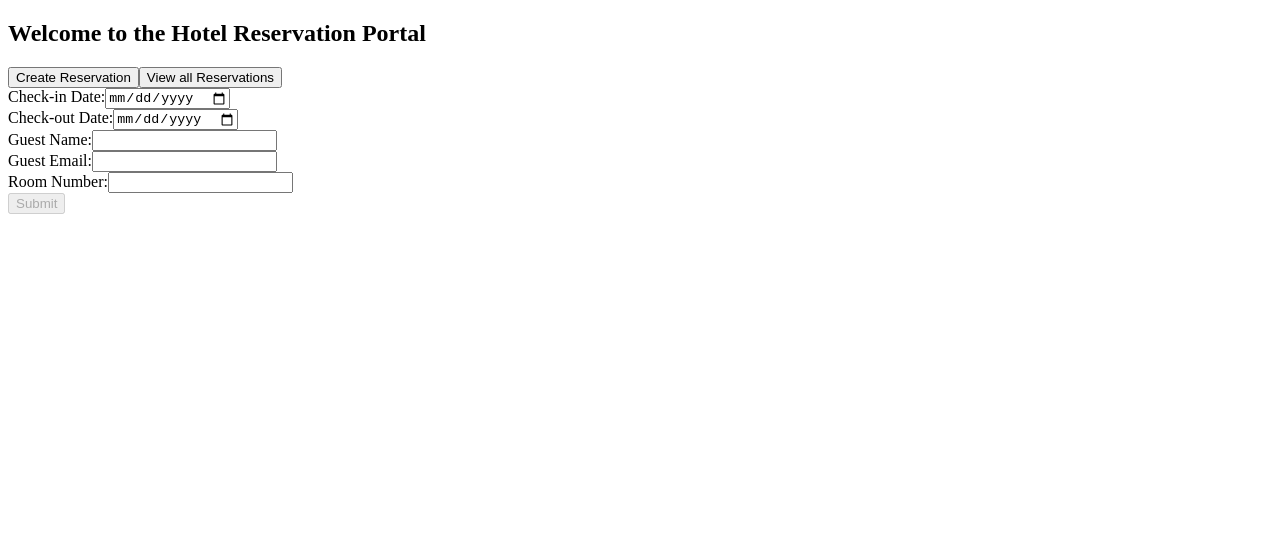
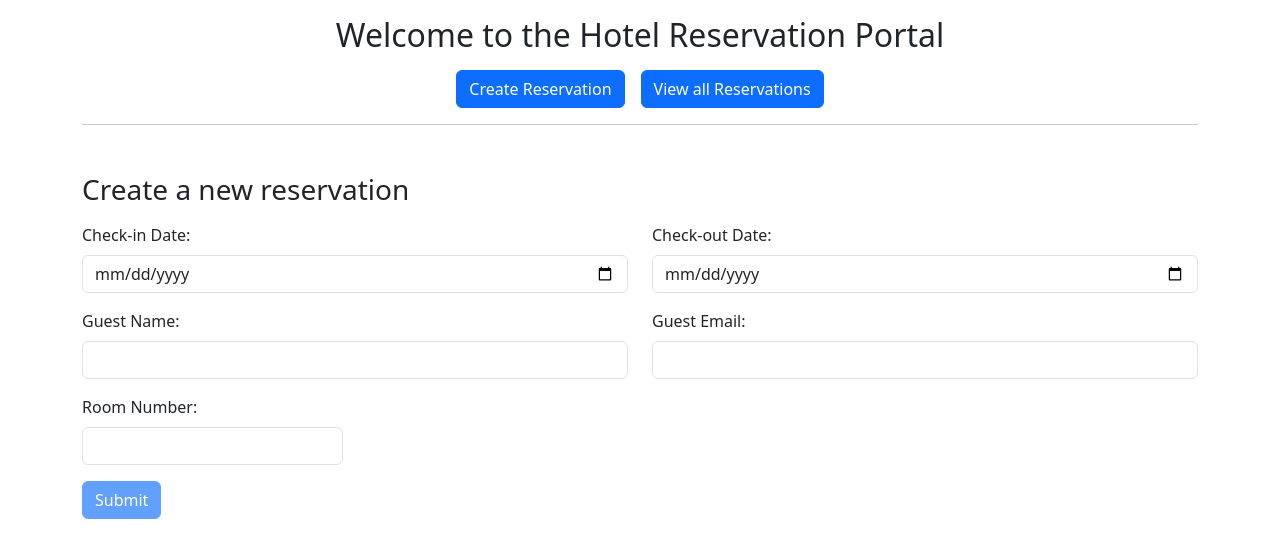
Before and after one commit to DanMorriss/angular-hotel-app, an Angular app: page /new in a window 1280 px wide. Shown: the top 558 px of the page. Built offline with nearby package versions, Linux system fonts and the light colour scheme.

Commit message:
add style to app

```diff
--- a/package.json
+++ b/package.json
@@ -18,6 +18,7 @@
     "@angular/platform-browser": "^16.1.0",
     "@angular/platform-browser-dynamic": "^16.1.0",
     "@angular/router": "^16.1.0",
+    "bootstrap": "^5.3.3",
     "rxjs": "~7.8.0",
     "tslib": "^2.3.0",
     "zone.js": "~0.13.0"
--- a/src/app/app.component.html
+++ b/src/app/app.component.html
@@ -1 +1,3 @@
-<router-outlet></router-outlet>
+<div class="container">
+  <router-outlet></router-outlet>
+</div>
--- a/src/app/home/home.component.html
+++ b/src/app/home/home.component.html
@@ -1,5 +1,9 @@
-<div>
-  <h2>Welcome to the Hotel Reservation Portal</h2>
-  <button [routerLink]="['/new']">Create Reservation</button>
-  <button [routerLink]="['/list']">View all Reservations</button>
+<div class="text-center my-3">
+  <h2 class="mb-3">Welcome to the Hotel Reservation Portal</h2>
+  <button class="btn btn-primary mx-2" [routerLink]="['/new']">
+    Create Reservation
+  </button>
+  <button class="btn btn-primary mx-2" [routerLink]="['/list']">
+    View all Reservations
+  </button>
 </div>
--- a/src/app/reservation-form/reservation-form.component.html
+++ b/src/app/reservation-form/reservation-form.component.html
@@ -1,70 +1,89 @@
 <app-home></app-home>
+<hr />
+<h3 class="mt-5 mb-3">Create a new reservation</h3>
 
 <form [formGroup]="reservationForm" (ngSubmit)="onSubmit()">
-  <div>
-    <label>Check-in Date:</label>
-    <input type="date" formControlName="checkInDate" />
-    <div
+  <div class="row mb-3">
+    <div class="col">
+      <label class="form-label">Check-in Date:</label>
+      <input class="form-control" type="date" formControlName="checkInDate" />
+      <small
+        class="text-danger"
         *ngIf="
           reservationForm.get('checkInDate')?.invalid &&
           reservationForm.get('checkInDate')?.touched
         "
       >
-      Check-in date it required.
-    </div>
+        Check-in date is required.
+      </small>
     </div>
 
-  <div>
-    <label>Check-out Date:</label>
-    <input type="date" formControlName="checkOutDate" />
-    <div
+    <div class="col">
+      <label class="form-label">Check-out Date:</label>
+      <input class="form-control" type="date" formControlName="checkOutDate" />
+      <small
+        class="text-danger"
         *ngIf="
           reservationForm.get('checkOutDate')?.invalid &&
           reservationForm.get('checkOutDate')?.touched
         "
       >
-      Check-out date it required.
+        Check-out date is required.
+      </small>
     </div>
   </div>
 
-  <div>
-    <label>Guest Name:</label>
-    <input type="text" formControlName="guestName" />
-    <div
+  <div class="row mb-3">
+    <div class="col">
+      <label class="form-label">Guest Name:</label>
+      <input class="form-control" type="text" formControlName="guestName" />
+      <small
+        class="text-danger"
         *ngIf="
           reservationForm.get('guestName')?.invalid &&
           reservationForm.get('guestName')?.touched
         "
       >
-      Guest name it required.
-    </div>
+        Guest name is required.
+      </small>
     </div>
 
-  <div>
-    <label>Guest Email:</label>
-    <input type="email" formControlName="guestEmail" />
-    <div
+    <div class="col">
+      <label class="form-label">Guest Email:</label>
+      <input class="form-control" type="email" formControlName="guestEmail" />
+      <small
+        class="text-danger"
         *ngIf="
           reservationForm.get('guestEmail')?.invalid &&
           reservationForm.get('guestEmail')?.touched
         "
       >
-      Guest email it required.
+        Guest email is required.
+      </small>
     </div>
   </div>
 
-  <div>
-    <label>Room Number:</label>
-    <input type="number" formControlName="roomNumber" />
-    <div
+  <div class="row mb-3">
+    <div class="col-3">
+      <label class="form-label">Room Number:</label>
+      <input class="form-control" type="number" formControlName="roomNumber" />
+      <small
+        class="text-danger"
         *ngIf="
           reservationForm.get('roomNumber')?.invalid &&
           reservationForm.get('roomNumber')?.touched
         "
       >
-      Room number it required.
+        Room number is required.
+      </small>
     </div>
   </div>
 
-  <button type="submit" [disabled]="reservationForm.invalid">Submit</button>
+  <button
+    class="btn btn-primary"
+    type="submit"
+    [disabled]="reservationForm.invalid"
+  >
+    Submit
+  </button>
 </form>
--- a/src/app/reservation-list/reservation-list.component.html
+++ b/src/app/reservation-list/reservation-list.component.html
@@ -1,18 +1,54 @@
 <app-home></app-home>
 
-<h2>Reservation List</h2>
+<h3 class="mt-5 mb-3">Reservation List</h3>
 
-<ul *ngIf="reservations.length; else noReservation">
-  <li *ngFor="let reservation of reservations">
-    Guest: {{ reservation.guestName }}<br />
-    Email: {{ reservation.guestEmail }}<br />
-    Room: {{ reservation.roomNumber }}<br />
-    Check-in Date: {{ reservation.checkInDate }}<br />
-    Check-out Date: {{ reservation.checkOutDate }}<br />
-    <button (click)="deleteReservation(reservation.id)">Delete</button>
-    <button [routerLink]="['/edit', reservation.id]">Edit</button>
-  </li>
-</ul>
+<table class="table table-striped">
+  <thead>
+    <tr>
+      <th>Guest</th>
+      <th>Email</th>
+      <th>Room No.</th>
+      <th>Check-in</th>
+      <th>Check-out</th>
+      <th>Actions</th>
+    </tr>
+  </thead>
+  <tbody>
+    <tr *ngFor="let reservation of reservations">
+      <td>
+        {{ reservation.guestName }}
+      </td>
+      <td>
+        {{ reservation.guestEmail }}
+      </td>
+      <td>
+        {{ reservation.roomNumber }}
+      </td>
+      <td>
+        {{ reservation.checkInDate }}
+      </td>
+      <td>
+        {{ reservation.checkOutDate }}
+      </td>
+      <td>
+        <button
+          class="btn btn-sm btn-danger mx-1"
+          (click)="deleteReservation(reservation.id)"
+        >
+          Delete
+        </button>
+        <button
+          class="btn btn-sm btn-secondary mx-1"
+          [routerLink]="['/edit', reservation.id]"
+        >
+          Edit
+        </button>
+      </td>
+    </tr>
+  </tbody>
+</table>
+
+<ul *ngIf="reservations.length; else noReservation"></ul>
 
 <ng-template #noReservation>
   <p>No reservations</p>
--- a/src/styles.css
+++ b/src/styles.css
@@ -1 +1,2 @@
 /* You can add global styles to this file, and also import other style files */
+@import '~bootstrap/dist/css/bootstrap.min.css';
```
Also changed, not shown: 1 other file (tests, documents, lock files or other folders). Lines whose indentation alone changed are shown as unchanged.
